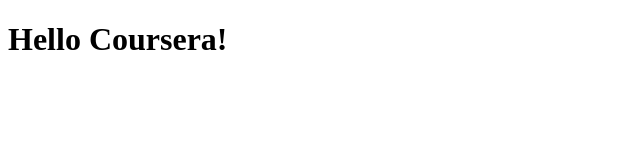
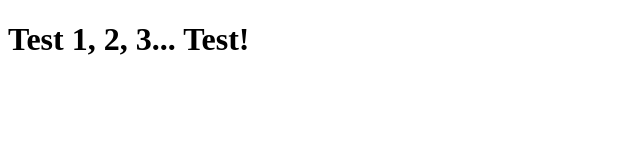
Before and after one commit to Runeste3/site, a plain HTML site: page index.html in a window 1280 px wide. Shown: the whole page, without its empty margins (0-640 px from the left). Drawn offline with Linux system fonts and the light colour scheme.

Commit message:
Simple title and content change

```diff
--- a/index.html
+++ b/index.html
@@ -3,9 +3,9 @@
 <head>
     <meta charset="UTF-8">
     <meta name="viewport" content="width=device-width, initial-scale=1.0">
-    <title>Hello Coursera!</title>
+    <title>Hisham Moe</title>
 </head>
 <body>
-<h1>Hello Coursera!</h1>
+<h1>Test 1, 2, 3... Test!</h1>
 </body>
 </html>
```
